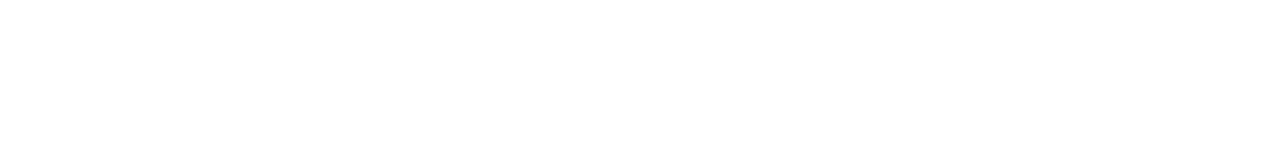
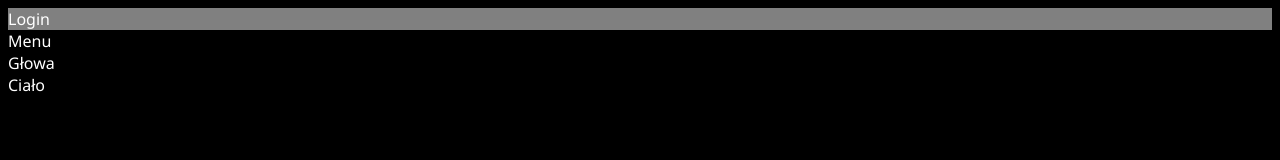
Before and after one commit to Piotrek9912/ProjektRestauracji, a plain HTML site: page index.html in a window 1280 px wide. Drawn offline with Linux system fonts and the light colour scheme.

Commit message:
set catalog project

```diff
--- a/Style/style.css
+++ b/Style/style.css
@@ -1 +1,28 @@
-jabdsiad
+*{
+    background-color: black;
+    color: white;
+    font-size: 16px;
+    font-family: 'Segoe UI', Tahoma, Geneva, Verdana, sans-serif;
+}
+
+.main{
+    top: 1450px;
+    left: 800px;
+}
+
+.login{
+    background-color:grey;
+
+}
+
+.menu{
+
+}
+
+.head{
+
+}
+
+.body{
+
+}
--- a/index.html
+++ b/index.html
@@ -9,6 +9,13 @@
 
 </head>
 <body>
+    <div class="main">
+        <div class="login">Login</div>
+        <div class="menu">Menu</div>
+        <div class="head">Głowa</div>
+        <div class="body">Ciało</div>
+    </div>
+
 
 </body>
 </html>
```
